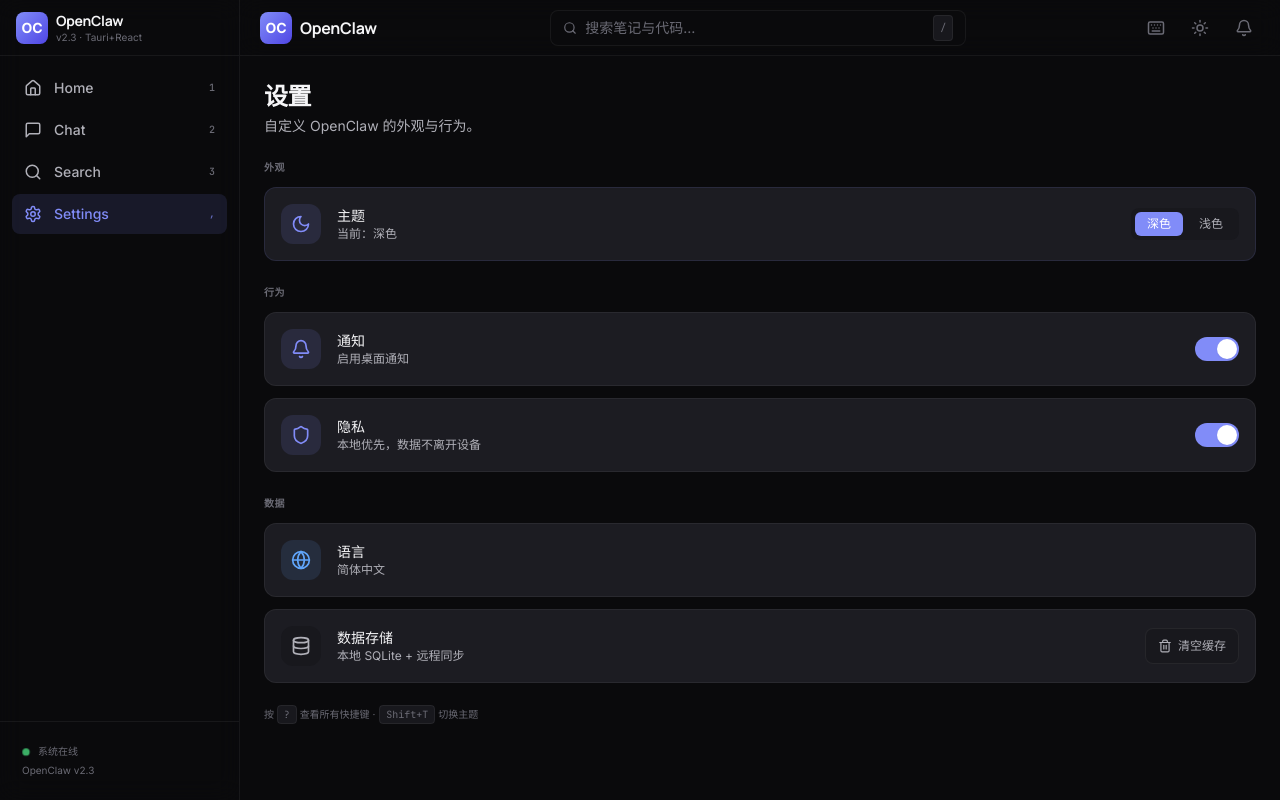
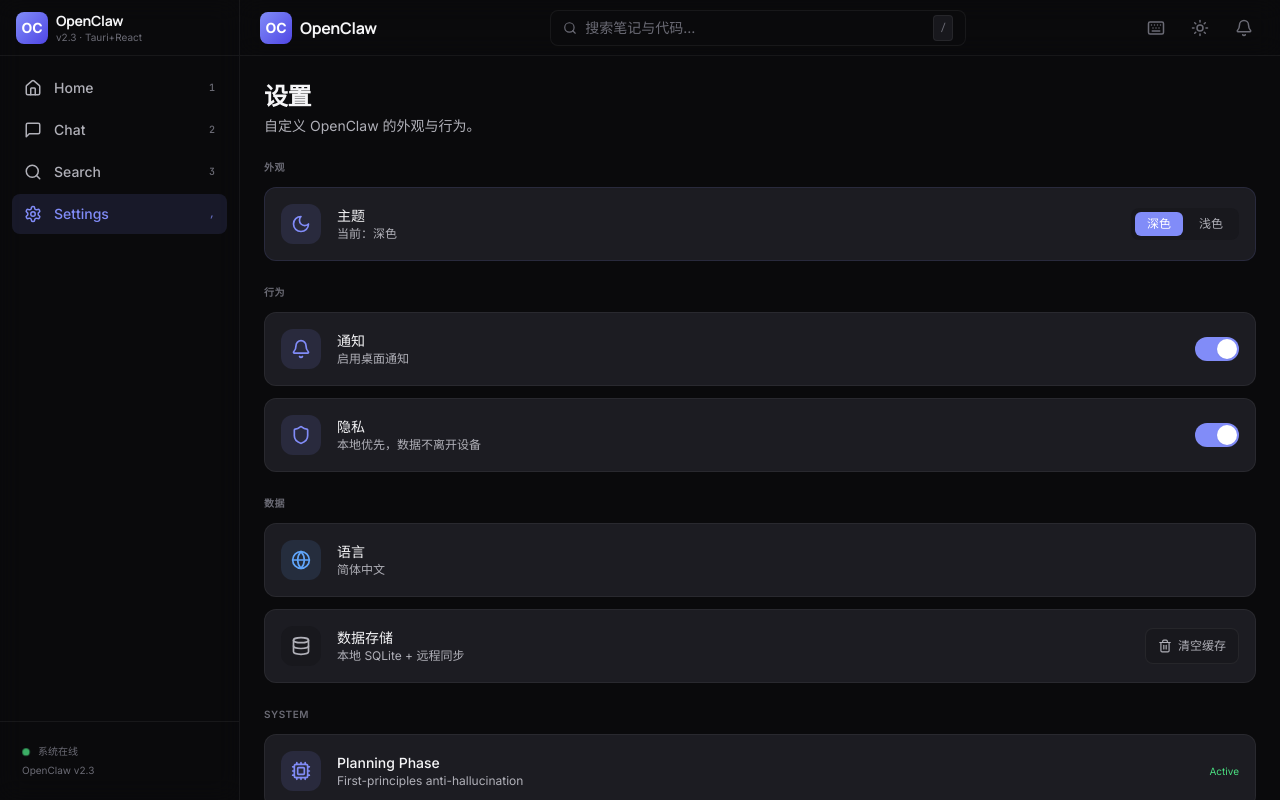
Before and after one commit to ListenJ/Axiom, a React (Vite) app in the folder frontend/: page /settings in a window 1280 px wide. Built offline with nearby package versions, Linux system fonts and the light colour scheme.

Commit message:
feat: Settings system info + .gitignore fix
- Settings: added system info section (Planning, Router, Consciousness)
- .gitignore: fixed to allow frontend/src/ tracking
- Frontend build: 294KB JS + 29KB CSS

```diff
--- a/frontend/src/pages/Settings.tsx
+++ b/frontend/src/pages/Settings.tsx
@@ -1,5 +1,5 @@
-import { useState } from 'react'
-import { Moon, Sun, Bell, Shield, Globe, Database, Trash2 } from 'lucide-react'
+import { useState, useEffect } from 'react'
+import { Moon, Sun, Bell, Shield, Globe, Database, Trash2, Cpu, Activity, Zap } from 'lucide-react'
 import ShimmerCard from '@/components/ui/ShimmerCard'
 import { useApp } from '@/state/useApp'
 import { api } from '@/lib/api'
@@ -188,6 +188,51 @@
         </div>
       </section>
 
+      {/* System Info Section */}
+      <section className="space-y-3">
+        <h2 className="text-2xs font-semibold uppercase tracking-wider text-[var(--text-muted)]">
+          System
+        </h2>
+        <div className="stagger space-y-3">
+          <ShimmerCard padding="md">
+            <div className="flex items-center gap-4">
+              <div className="flex size-10 items-center justify-center rounded-xl bg-[var(--accent-soft)] text-[var(--accent)]">
+                <Cpu className="size-5" />
+              </div>
+              <div className="min-w-0 flex-1">
+                <h3 className="text-sm font-medium text-[var(--text)]">Planning Phase</h3>
+                <p className="text-xs text-[var(--text-secondary)]">First-principles anti-hallucination</p>
+              </div>
+              <span className="text-2xs text-[var(--success)]">Active</span>
+            </div>
+          </ShimmerCard>
+          <ShimmerCard padding="md">
+            <div className="flex items-center gap-4">
+              <div className="flex size-10 items-center justify-center rounded-xl bg-[var(--info-soft)] text-[var(--info)]">
+                <Activity className="size-5" />
+              </div>
+              <div className="min-w-0 flex-1">
+                <h3 className="text-sm font-medium text-[var(--text)]">Unified Router</h3>
+                <p className="text-xs text-[var(--text-secondary)]">Consciousness-aware dynamic routing</p>
+              </div>
+              <span className="text-2xs text-[var(--success)]">Active</span>
+            </div>
+          </ShimmerCard>
+          <ShimmerCard padding="md">
+            <div className="flex items-center gap-4">
+              <div className="flex size-10 items-center justify-center rounded-xl bg-[var(--warning-soft)] text-[var(--warning)]">
+                <Zap className="size-5" />
+              </div>
+              <div className="min-w-0 flex-1">
+                <h3 className="text-sm font-medium text-[var(--text)]">Consciousness</h3>
+                <p className="text-xs text-[var(--text-secondary)]">Background reflection + trace analysis</p>
+              </div>
+              <span className="text-2xs text-[var(--success)]">Active</span>
+            </div>
+          </ShimmerCard>
+        </div>
+      </section>
+
       <p className="text-2xs text-[var(--text-muted)]">
         按 <kbd className="rounded border border-[var(--border)] bg-[var(--bg-tertiary)] px-1.5 py-0.5 font-mono">?</kbd> 查看所有快捷键 ·
         <kbd className="ml-1 rounded border border-[var(--border)] bg-[var(--bg-tertiary)] px-1.5 py-0.5 font-mono">Shift+T</kbd> 切换主题
```
Also changed, not shown: 1 other file (tests, documents, lock files or other folders).
